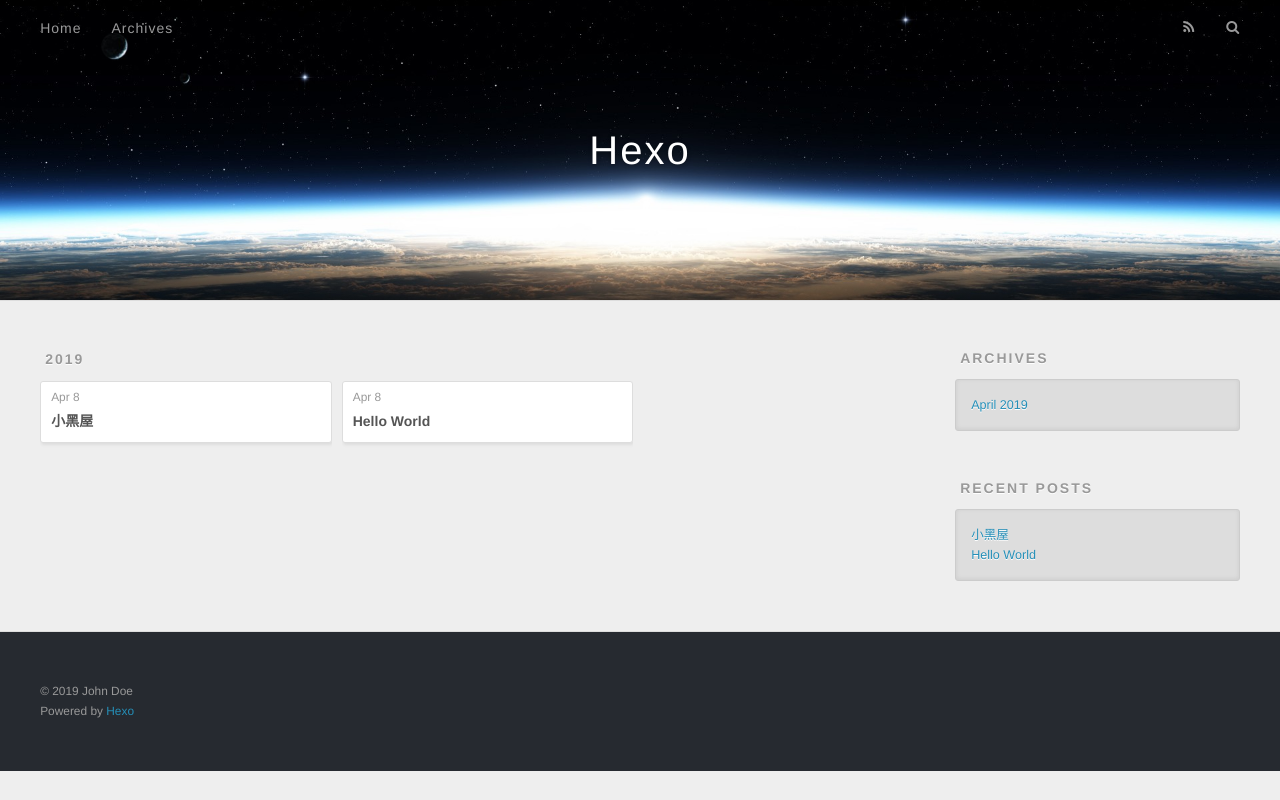
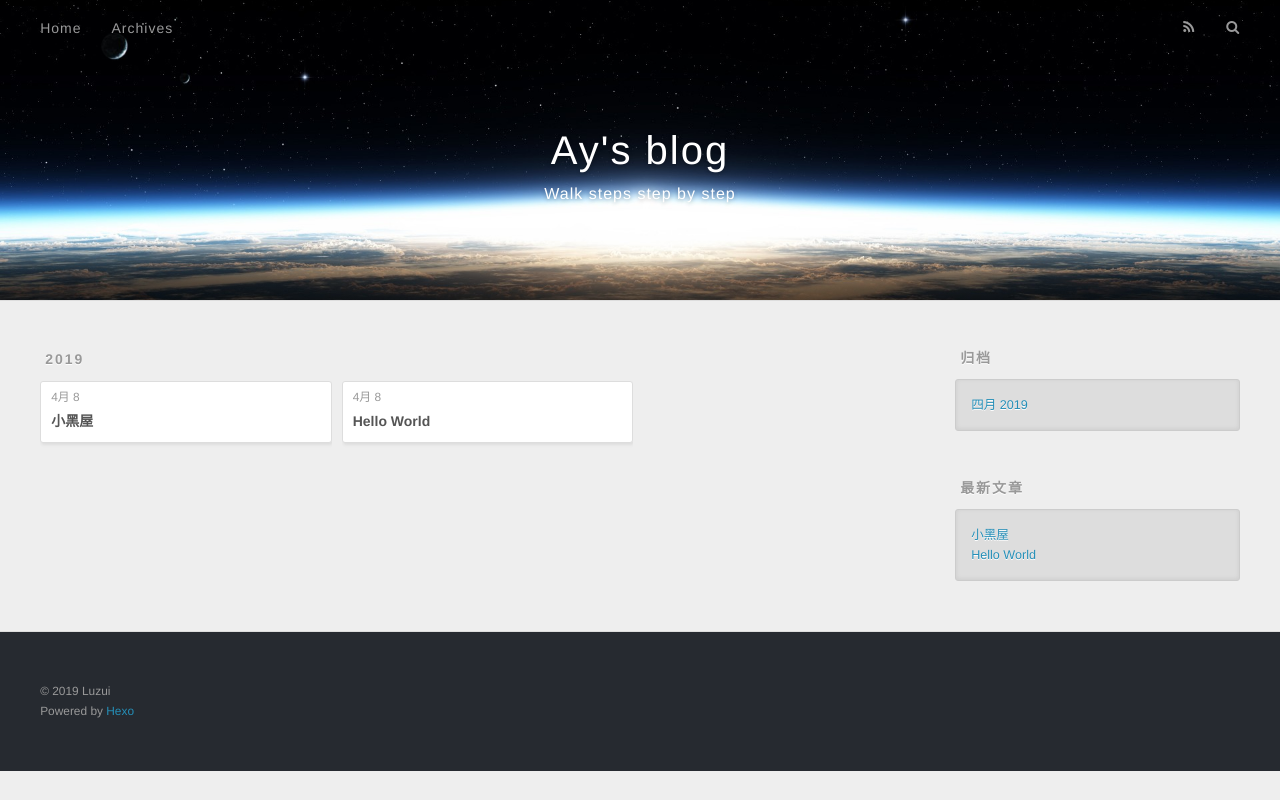
Before and after one commit to wusijun1646/wusijun1646, a plain HTML site: page archives/2019/04/index.html in a window 1280 px wide. Drawn offline with nearby package versions, Linux system fonts and the light colour scheme.

Commit message:
Site updated: 2019-04-08 18:19:40

```diff
--- a/archives/2019/04/index.html
+++ b/archives/2019/04/index.html
@@ -3,17 +3,17 @@
 <head><meta name="generator" content="Hexo 3.8.0">
   <meta charset="utf-8">
 
-  <title>Archives: 2019/4 | Hexo</title>
+  <title>归档: 2019/4 | Ay&#39;s blog</title>
   <meta name="viewport" content="width=device-width, initial-scale=1, maximum-scale=1">
   <meta property="og:type" content="website">
-<meta property="og:title" content="Hexo">
+<meta property="og:title" content="Ay&#39;s blog">
 <meta property="og:url" content="http://yoursite.com/archives/2019/04/index.html">
-<meta property="og:site_name" content="Hexo">
-<meta property="og:locale" content="default">
+<meta property="og:site_name" content="Ay&#39;s blog">
+<meta property="og:locale" content="zh-CN">
 <meta name="twitter:card" content="summary">
-<meta name="twitter:title" content="Hexo">
+<meta name="twitter:title" content="Ay&#39;s blog">
 
-    <link rel="alternate" href="/atom.xml" title="Hexo" type="application/atom+xml">
+    <link rel="alternate" href="/atom.xml" title="Ay&#39;s blog" type="application/atom+xml">
 
 
     <link rel="icon" href="/favicon.png">
@@ -34,8 +34,12 @@
   <div id="header-outer" class="outer">
     <div id="header-title" class="inner">
       <h1 id="logo-wrap">
-        <a href="/" id="logo">Hexo</a>
+        <a href="/" id="logo">Ay&#39;s blog</a>
       </h1>
+
+        <h2 id="subtitle-wrap">
+          <a href="/" id="subtitle">Walk steps step by step</a>
+        </h2>
 
     </div>
     <div id="header-inner" class="inner">
@@ -51,7 +55,7 @@
 
           <a id="nav-rss-link" class="nav-icon" href="/atom.xml" title="RSS Feed"></a>
 
-        <a id="nav-search-btn" class="nav-icon" title="Search"></a>
+        <a id="nav-search-btn" class="nav-icon" title="搜索"></a>
       </nav>
       <div id="search-form-wrap">
         <form action="//google.com/search" method="get" accept-charset="UTF-8" class="search-form"><input type="search" name="q" class="search-form-input" placeholder="Search"><button type="submit" class="search-form-submit">&#xF002;</button><input type="hidden" name="sitesearch" value="http://yoursite.com"></form>
@@ -77,7 +81,7 @@
   <div class="archive-article-inner">
     <header class="archive-article-header">
       <a href="/2019/04/08/小黑屋/" class="archive-article-date">
-  <time datetime="2019-04-08T09:29:46.000Z" itemprop="datePublished">Apr 8</time>
+  <time datetime="2019-04-08T09:29:46.000Z" itemprop="datePublished">4月 8</time>
 </a>
 
 
@@ -96,7 +100,7 @@
   <div class="archive-article-inner">
     <header class="archive-article-header">
       <a href="/2019/04/08/hello-world/" class="archive-article-date">
-  <time datetime="2019-04-08T05:51:02.332Z" itemprop="datePublished">Apr 8</time>
+  <time datetime="2019-04-08T05:51:02.332Z" itemprop="datePublished">4月 8</time>
 </a>
 
 
@@ -127,9 +131,9 @@
 
 
   <div class="widget-wrap">
-    <h3 class="widget-title">Archives</h3>
+    <h3 class="widget-title">归档</h3>
     <div class="widget">
-      <ul class="archive-list"><li class="archive-list-item"><a class="archive-list-link" href="/archives/2019/04/">April 2019</a></li></ul>
+      <ul class="archive-list"><li class="archive-list-item"><a class="archive-list-link" href="/archives/2019/04/">四月 2019</a></li></ul>
     </div>
   </div>
 
@@ -137,7 +141,7 @@
 
 
   <div class="widget-wrap">
-    <h3 class="widget-title">Recent Posts</h3>
+    <h3 class="widget-title">最新文章</h3>
     <div class="widget">
       <ul>
 
@@ -161,7 +165,7 @@
 
   <div class="outer">
     <div id="footer-info" class="inner">
-      &copy; 2019 John Doe<br>
+      &copy; 2019 Luzui<br>
       Powered by <a href="http://hexo.io/" target="_blank">Hexo</a>
     </div>
   </div>
```
Also changed, not shown: 2019/04/08/hello-world/index.html (+15 -11 lines), 2019/04/08/小黑屋/index.html (+15 -11 lines), archives/2019/index.html (+18 -14 lines), archives/index.html (+18 -14 lines), index.html (+18 -14 lines).
